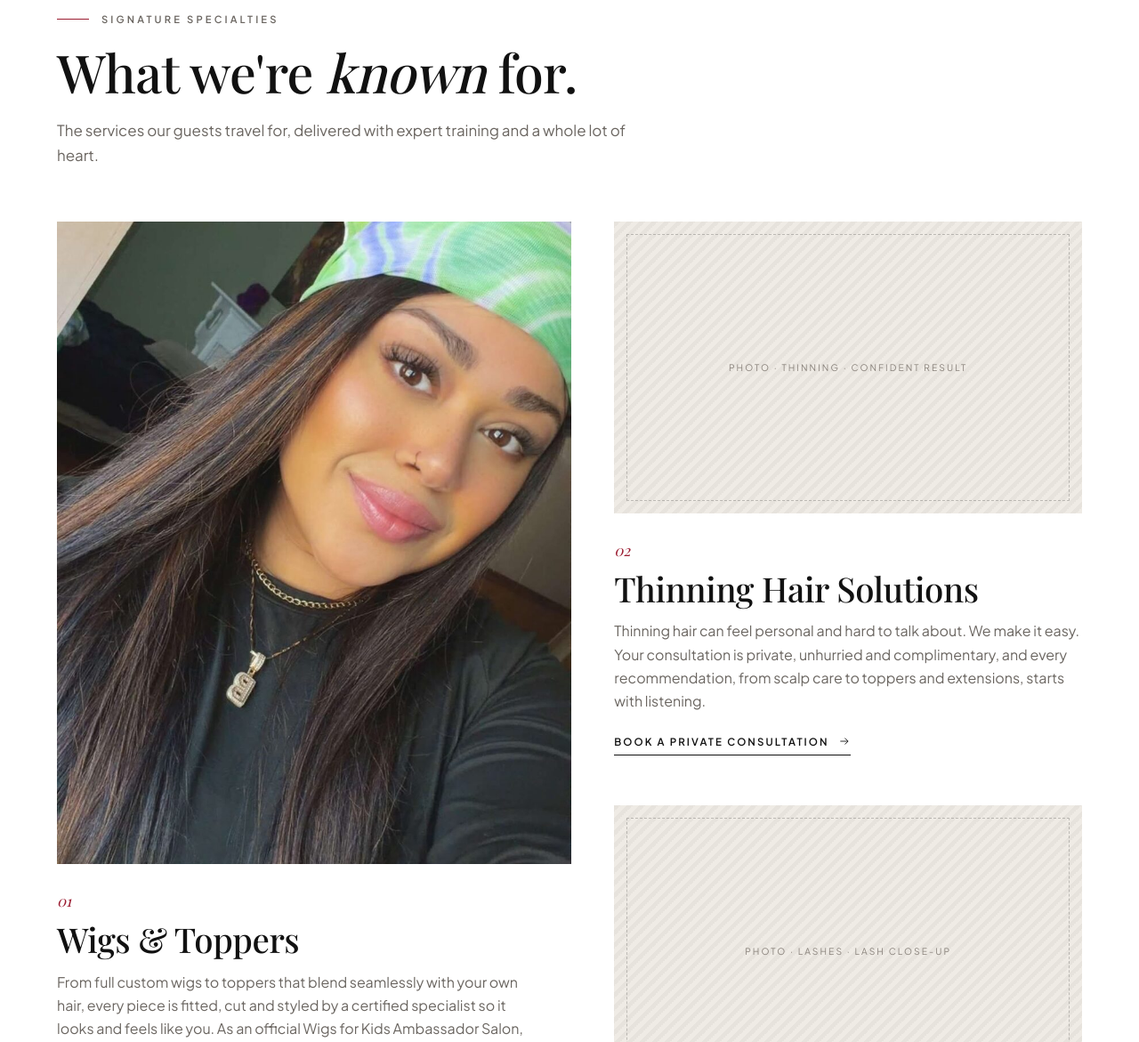
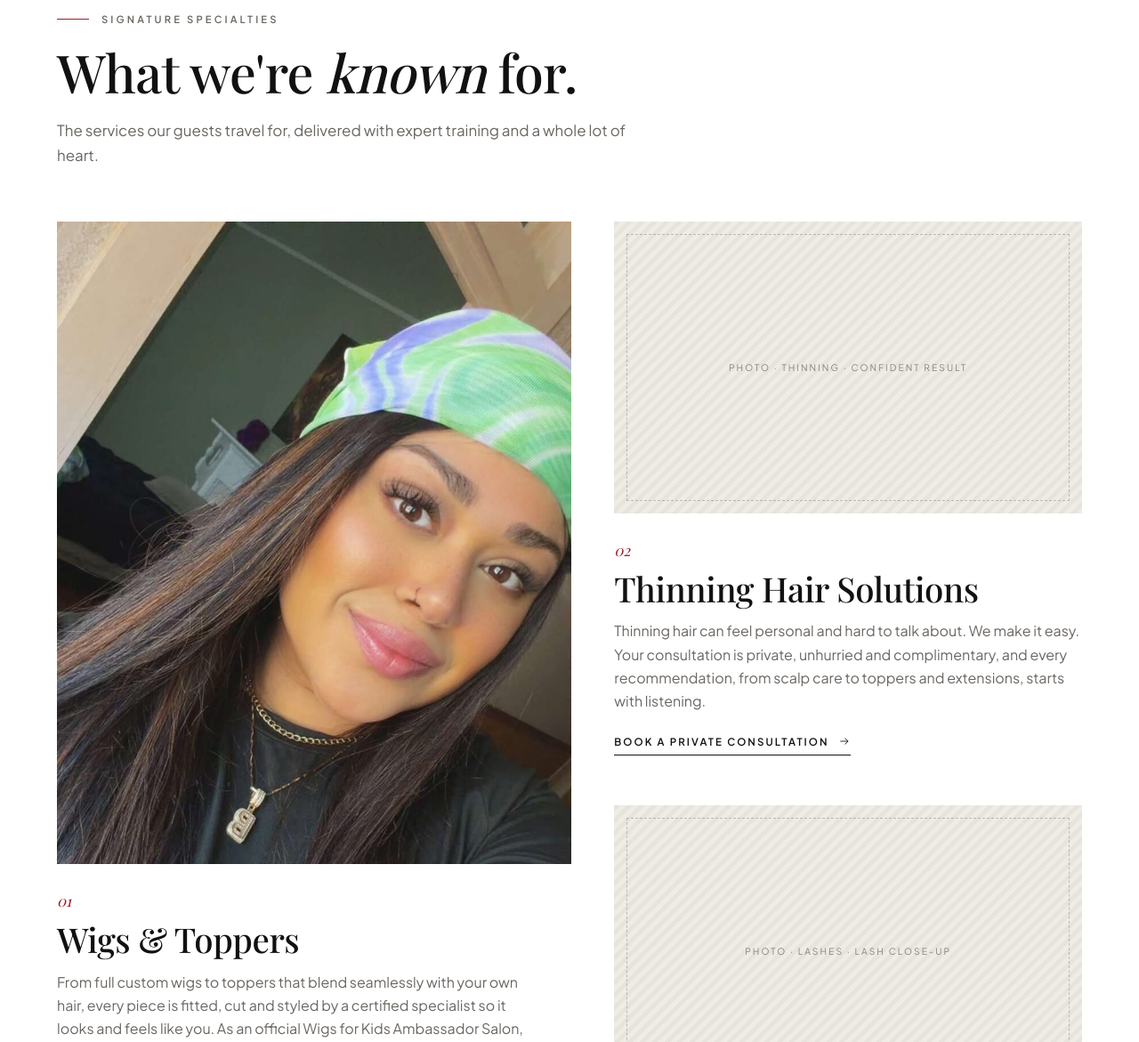
Before and after one commit to drewcox9179/previews, a plain HTML site: page davis-company-salon/index.html in a window 1280 px wide. Shown: the part 1130-2301 px from the top of the page at 89% size. Drawn offline with nearby package versions, Linux system fonts and the light colour scheme; a script that the page names is missing; a web font is replaced by a local one.

Commit message:
Keep wig photo crop at top so the cap shows
Co-Authored-By: Claude Sonnet 5.5 <noreply@anthropic.com>
Claude-Session: https://claude.ai/code/session_01SyjwdMnNKsuW7b8VmzDFqE

```diff
--- a/davis-company-salon/index.html
+++ b/davis-company-salon/index.html
@@ -287,6 +287,7 @@ p{margin:0}
 .ph::before{content:attr(data-label);position:absolute;inset:14px;border:1px dashed rgba(17,17,17,.22);display:flex;align-items:center;justify-content:center;text-align:center;padding:18px;font-size:.64rem;letter-spacing:.2em;text-transform:uppercase;color:#8a837c;line-height:1.8}
 .ph.has-img::before{display:none}
 .ph img{position:absolute;inset:0;width:100%;height:100%;object-fit:cover;transition:transform 1.4s var(--ease)}
+.ph[data-photo="wigs"] img{object-position:50% 0%}
 .zoom:hover .ph img,.ph.zoom:hover img{transform:scale(1.045)}
 
 /* ---------- Header ---------- */
```
